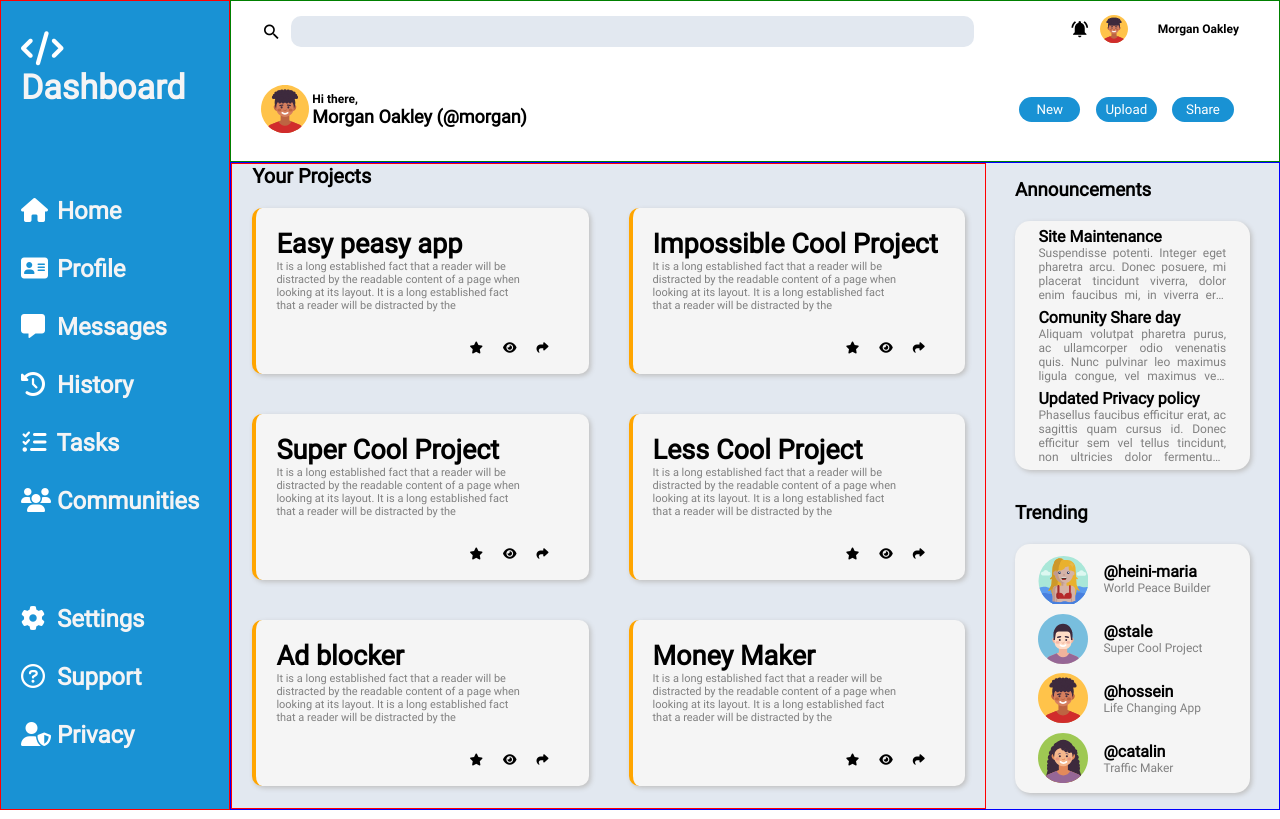
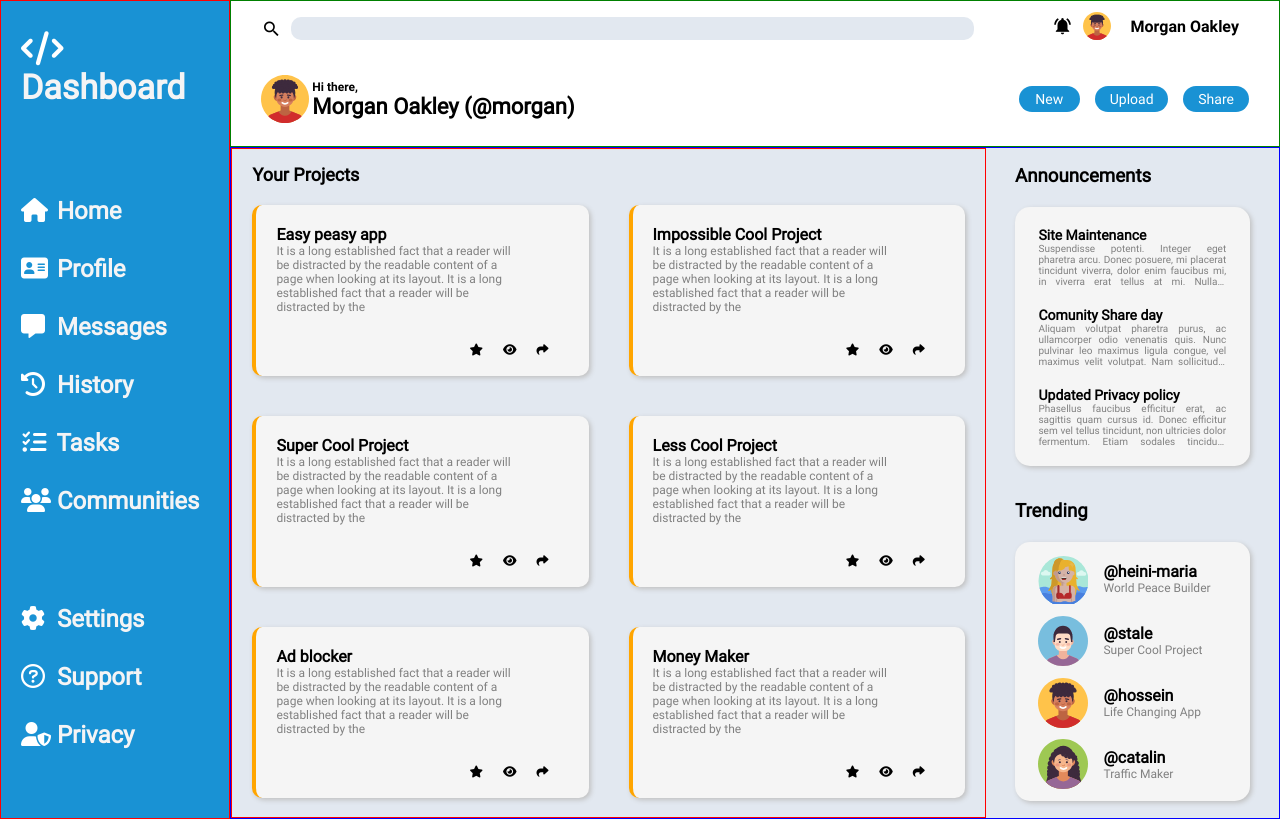
Before and after one commit to Heini-Maria/admin-dashboard, a plain HTML site: page index.html in a window 1280 px wide. Drawn offline with Linux system fonts and the light colour scheme.

Commit message:
fixes to CSS fixed font-sizes to resemble more the assignment example

```diff
--- a/index.html
+++ b/index.html
@@ -94,7 +94,7 @@
     <main>
         <!-- section #3 - main content -->
         <section id="your-projects">
-          <strong class="header-p">Your Projects</strong>
+          <h3 class="header-p">Your Projects</h3>
     <div class="card-container">
         <div class="row">
           <div class="card-1">
--- a/styles/styles.css
+++ b/styles/styles.css
@@ -36,7 +36,7 @@ body {
   min-height: 100vh;
   width: 100%;
   display: grid;
-  grid-template: 20% 80% / 18% 82%;
+  grid-template: 18% 82% / 18% 82%;
   grid-template-areas: "dashboard header"
                        "dashboard main";
 }
@@ -46,7 +46,7 @@ p {
 }
 
 h1 {
-  font-size: 18px;
+  font-size: 22px;
 }
 
 #dashboard {
@@ -130,11 +130,16 @@ main {
 
 #your-projects {
   border: 1px solid red;
+  padding-top: 15px;
+  padding-bottom: 30px;
+ /*  maybe we can find a better solution for this? */
+  overflow: hidden;
 }
 
 .header-p{
   margin-left: 20px;
-  font-size: 20px;
+  /* font-size: 20px; */
+  font-size: 18px;
 }
 
 .card-container {
@@ -167,12 +172,12 @@ main {
 }
 
 .card-title{
-  font-size: 27px;
+  /* font-size: 27px; */
+  font-size: 16px;
 }
 
 .card-content{
   width: 85%;
-  font-size: 11px;
   color: gray;
 }
 
@@ -210,7 +215,7 @@ img.profile-svg {
   width: 100%;
   background-color: #e2e8f0;
   border: none;
-  height: 60%;
+  height: 50%;
   border-radius: 10px;
   margin-left: 10px;
 }
@@ -229,8 +234,9 @@ img.profile-svg {
 
 .profile-icons>p {
   display: inline;
-  margin-left: 30px;
+  margin-left: 20px;
   margin-right: 40px;
+  font-size: 16px;
   font-family: 'Roboto-bold', sans-serif;
 }
 
@@ -260,8 +266,10 @@ header .material-icons {
   border: none;
   color: #fff;
   border-radius: 15px;
-  padding: 5px;
-  width: 25%;
+  font-size: 14px;
+  padding: 5px 15px;
+  margin-left: 15px;
+  width: 30%;
 }
 
 #info {
@@ -314,12 +322,14 @@ header .material-icons {
 }
 
 .card>div>h4 {
-  font-size: 16px;
+  /* font-size: 16px; */
+  font-size: 14px;
 }
 
 .card>div>h4~p {
   color: grey;
-  font-size: 12px;
+  /* font-size: 12px; */
+  font-size: 10px;
   text-align: justify;
   overflow: hidden;
   text-overflow: ellipsis;
```
